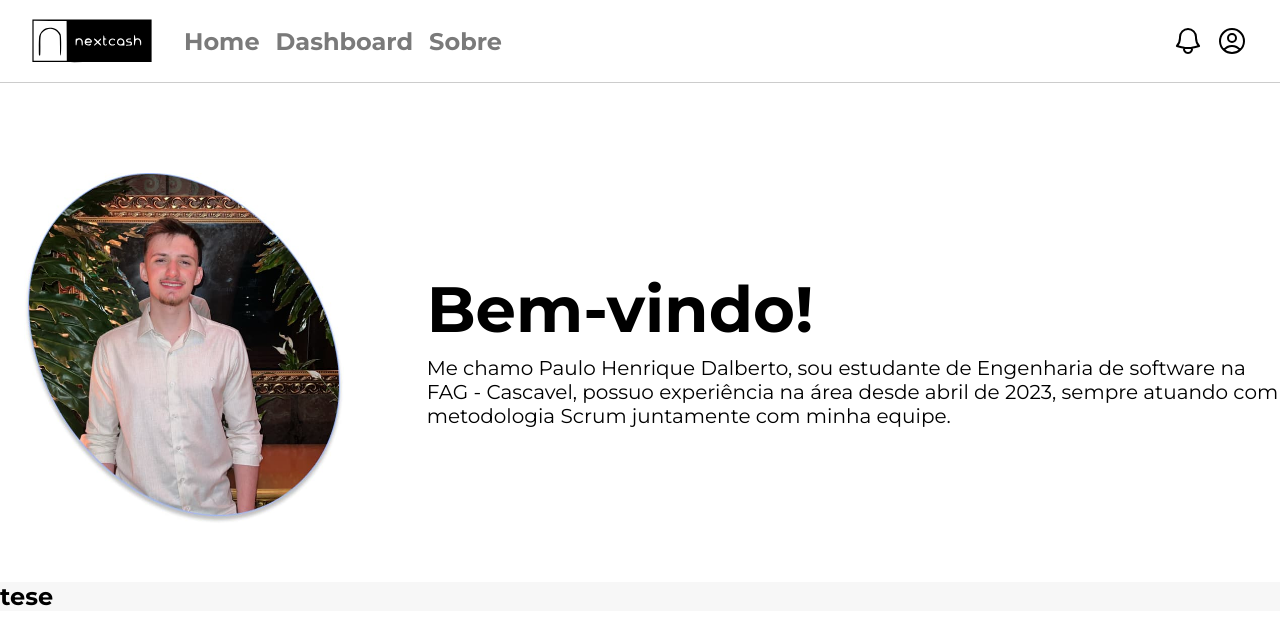
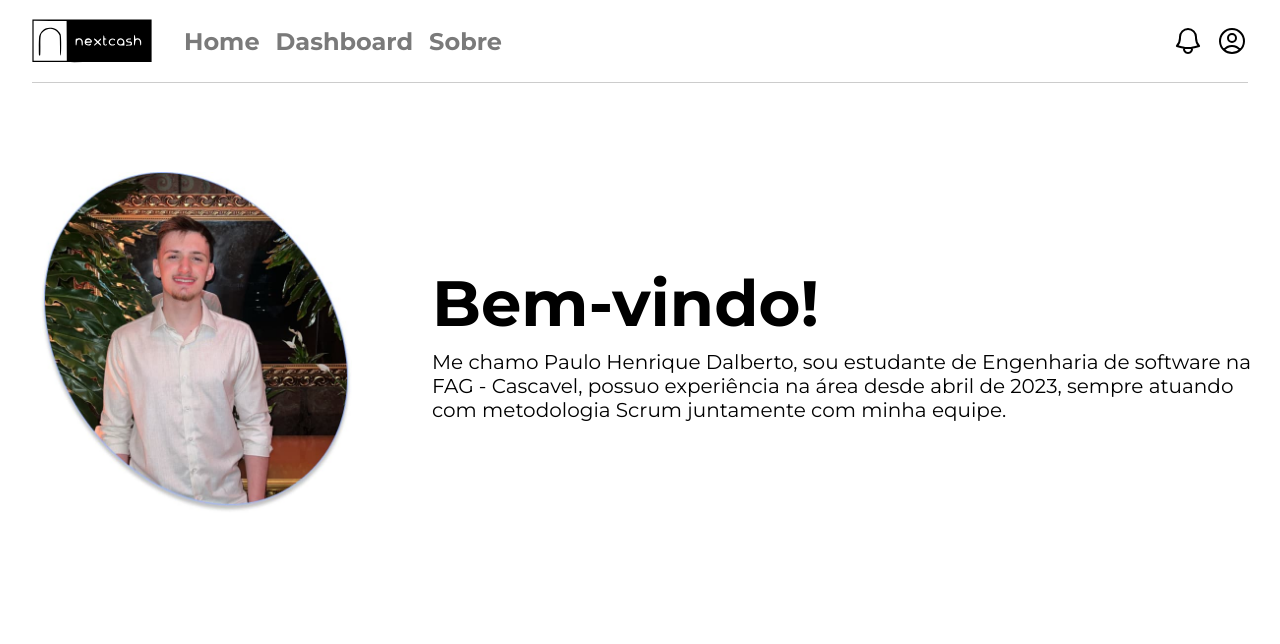
Before and after one commit to PauloDalberto/financas, a React (Create React App) app: page /about in a window 1280 px wide. Shown: the top 644 px of the page. Built offline with nearby package versions, Linux system fonts and the light colour scheme.

Commit message:
feat: add new content on about page

```diff
--- a/src/components/header/header.css
+++ b/src/components/header/header.css
@@ -3,7 +3,7 @@
   justify-content: space-between;
   align-items: center;
   padding-block: 16px;
-  padding-inline: 32px;
+  margin-inline: 32px;
   border-bottom: 1px solid var(--c4);
   margin-bottom: 16px;
   box-sizing: border-box;
--- a/src/pages/about/About.tsx
+++ b/src/pages/about/About.tsx
@@ -2,8 +2,8 @@ import './about.css'
 
 export default function About(){
   return(
-    <main className="about-container">
-      <section className='about-infos about-container'>
+    <main >
+      <section className='about-container'>
         <img src="/foto-perfil.jpg" alt="Foto do criador do site" className='foto-perfil'/>
 
         <div className='presentation'>
@@ -12,10 +12,10 @@ export default function About(){
         </div>
       </section>
 
-      <section className='section'>
-        <h1>tese</h1>
+      <section className='about-infos'>
+        <div className='about-content'>
 
-        {/* Arrumar o fundo para ter o max-width correto e ver na pagina heaedr pq o border ta pegando 100%  e nao ta respeirando o paddigng */}
+        </div >
       </section>
 
     </main>
--- a/src/pages/about/about.css
+++ b/src/pages/about/about.css
@@ -1,15 +1,14 @@
 .about-container{
-
-}
-
-.about-infos{
   display: grid;
   grid-template-columns: 1fr 2fr;
   align-items: center;
   max-width: 1300px;
   margin: 0 auto;
   margin-top: 32px;
+  padding-inline: 16px;
 }
+
+
 
 .foto-perfil{
   max-width: 100%;
@@ -32,8 +31,13 @@
   font-size: 1.25rem;
 }
 
-.section{
+.about-infos{
   background-color: var(--c2);
-  width: 100vw;
+  height: 100%;
+}
 
+.about-content{
+  max-width: 1300px;
+  margin: 0 auto;
+  padding-inline: 16px;
 }
--- a/src/pages/home/Home.tsx
+++ b/src/pages/home/Home.tsx
@@ -1,7 +1,7 @@
 export default function Home(){
   return(
-    <div>
-      <p>HOME</p>
-    </div>
+    <section>
+
+    </section>
   )
 }
```
